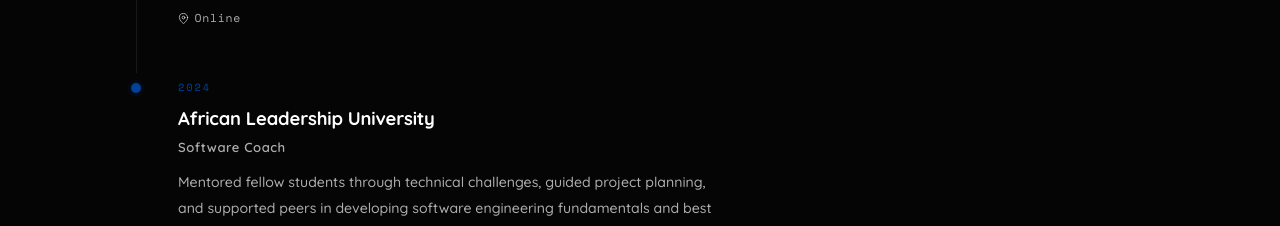
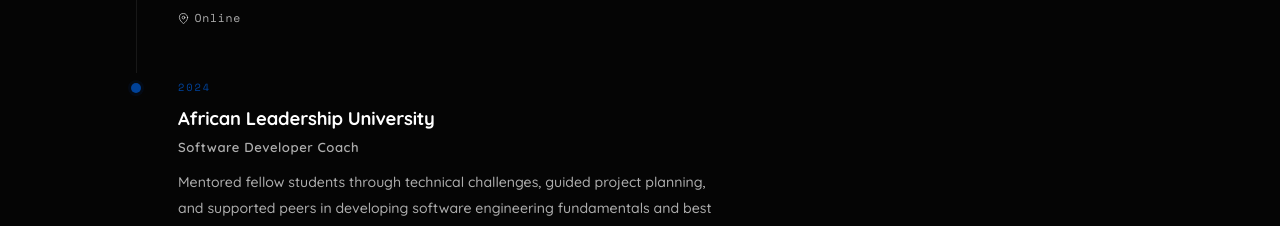
Before and after one commit to Dushimepaulette1/Paulette_Resume, a React (Vite) app: page / in a window 1280 px wide. Shown: the part 3220-3446 px from the top of the page. Built offline with nearby package versions, Linux system fonts and the light colour scheme.

Commit message:
Fix role title: Software Coach -> Software Developer Coach at ALU

```diff
--- a/src/components/Experience.jsx
+++ b/src/components/Experience.jsx
@@ -18,7 +18,7 @@
     desc: 'Completed an intensive frontend bootcamp covering HTML, CSS, JavaScript, REST APIs, responsive design, and deployment. Built and shipped real projects as part of the curriculum.',
   },
   {
-    role: 'Software Coach',
+    role: 'Software Developer Coach',
     org: 'African Leadership University',
     period: '2024',
     location: 'Kigali, Rwanda',
```
